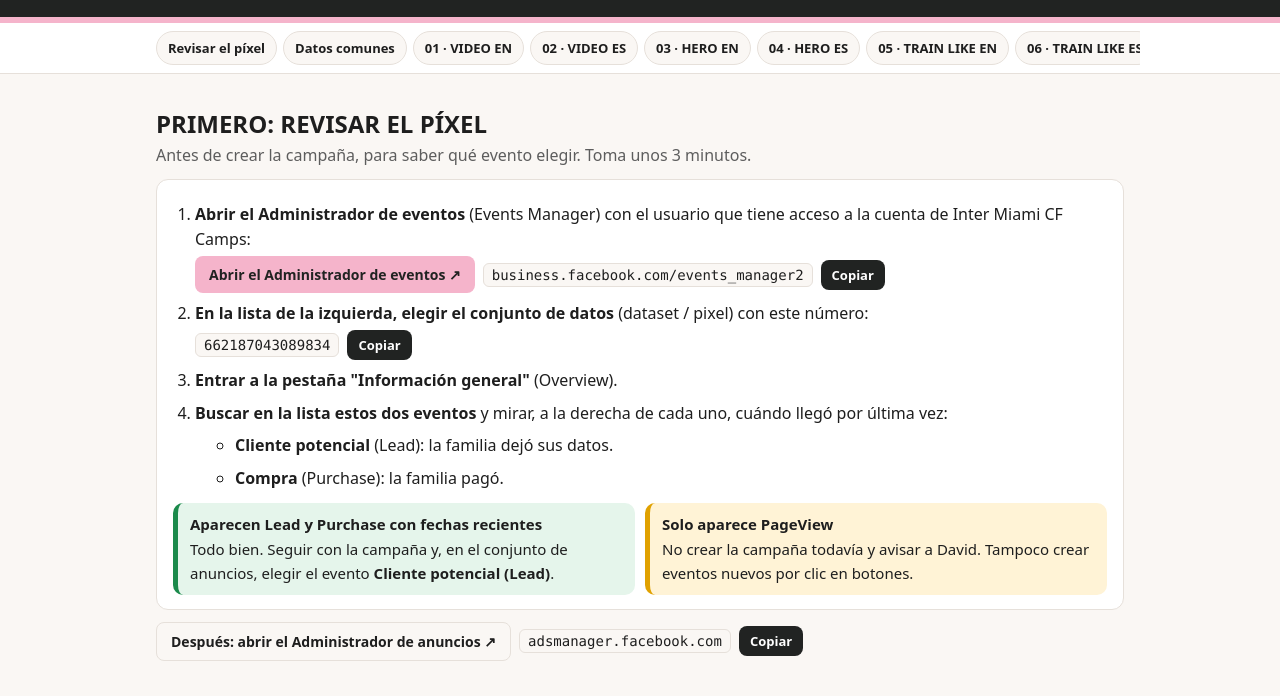
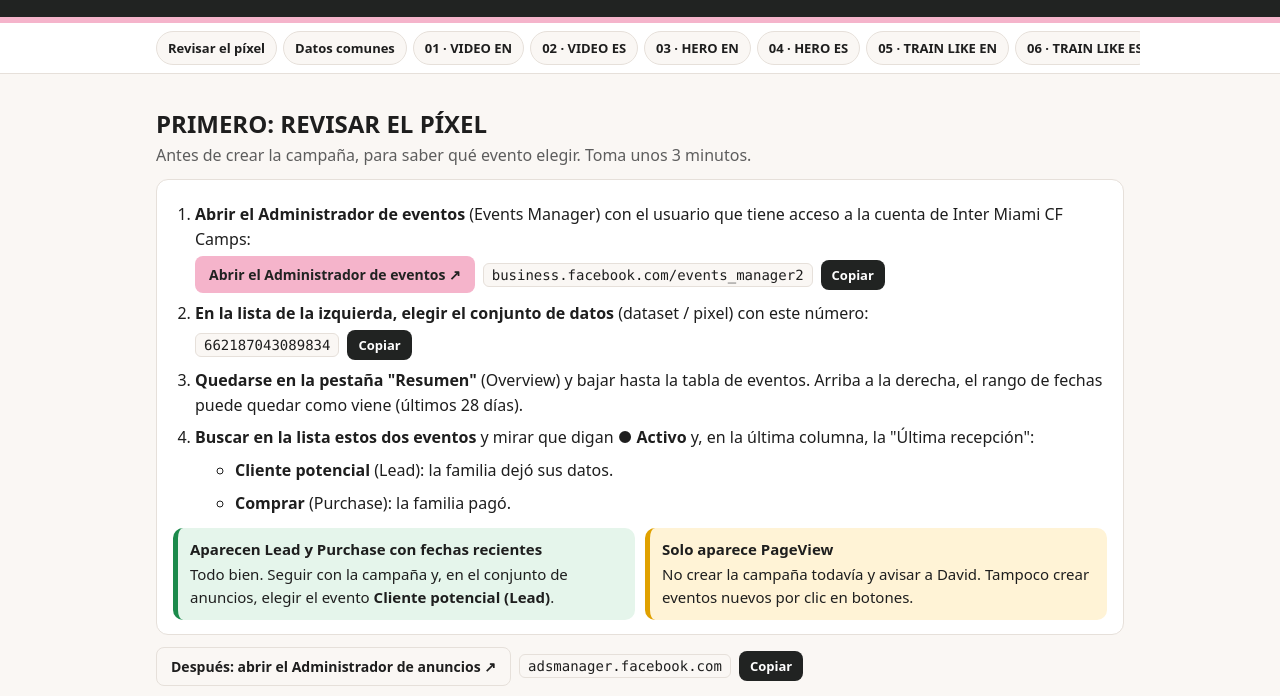
Before and after one commit to almacenamiento982-blip/imcf-winter-2026-montaje, a plain HTML site: page index.html in a window 1280 px wide. Shown: the part 91-787 px from the top of the page. Drawn offline with Linux system fonts and the light colour scheme.

Commit message:
Match Events Manager labels (Resumen, Comprar, Ultima recepcion)
Co-Authored-By: Claude Opus 5.5 <noreply@anthropic.com>

```diff
--- a/index.html
+++ b/index.html
@@ -94,9 +94,9 @@ footer{color:var(--gris);font-size:13px;margin-top:30px}
       <div class="enlace"><a class="btn" href="https://business.facebook.com/events_manager2" target="_blank" rel="noopener">Abrir el Administrador de eventos ↗</a><code>business.facebook.com/events_manager2</code><button class="copiar" type="button" data-copia="https://business.facebook.com/events_manager2">Copiar</button></div></li>
     <li><b>En la lista de la izquierda, elegir el conjunto de datos</b> (dataset / pixel) con este número:
       <div class="enlace"><code>662187043089834</code><button class="copiar" type="button" data-copia="662187043089834">Copiar</button></div></li>
-    <li><b>Entrar a la pestaña "Información general"</b> (Overview).</li>
-    <li><b>Buscar en la lista estos dos eventos</b> y mirar, a la derecha de cada uno, cuándo llegó por última vez:
-      <ul><li><b>Cliente potencial</b> (Lead): la familia dejó sus datos.</li><li><b>Compra</b> (Purchase): la familia pagó.</li></ul></li>
+    <li><b>Quedarse en la pestaña "Resumen"</b> (Overview) y bajar hasta la tabla de eventos. Arriba a la derecha, el rango de fechas puede quedar como viene (últimos 28 días).</li>
+    <li><b>Buscar en la lista estos dos eventos</b> y mirar que digan <b>● Activo</b> y, en la última columna, la "Última recepción":
+      <ul><li><b>Cliente potencial</b> (Lead): la familia dejó sus datos.</li><li><b>Comprar</b> (Purchase): la familia pagó.</li></ul></li>
   </ol>
   <div class="casos">
     <div class="caso si"><span class="t">Aparecen Lead y Purchase con fechas recientes</span>Todo bien. Seguir con la campaña y, en el conjunto de anuncios, elegir el evento <b>Cliente potencial (Lead)</b>.</div>
```
